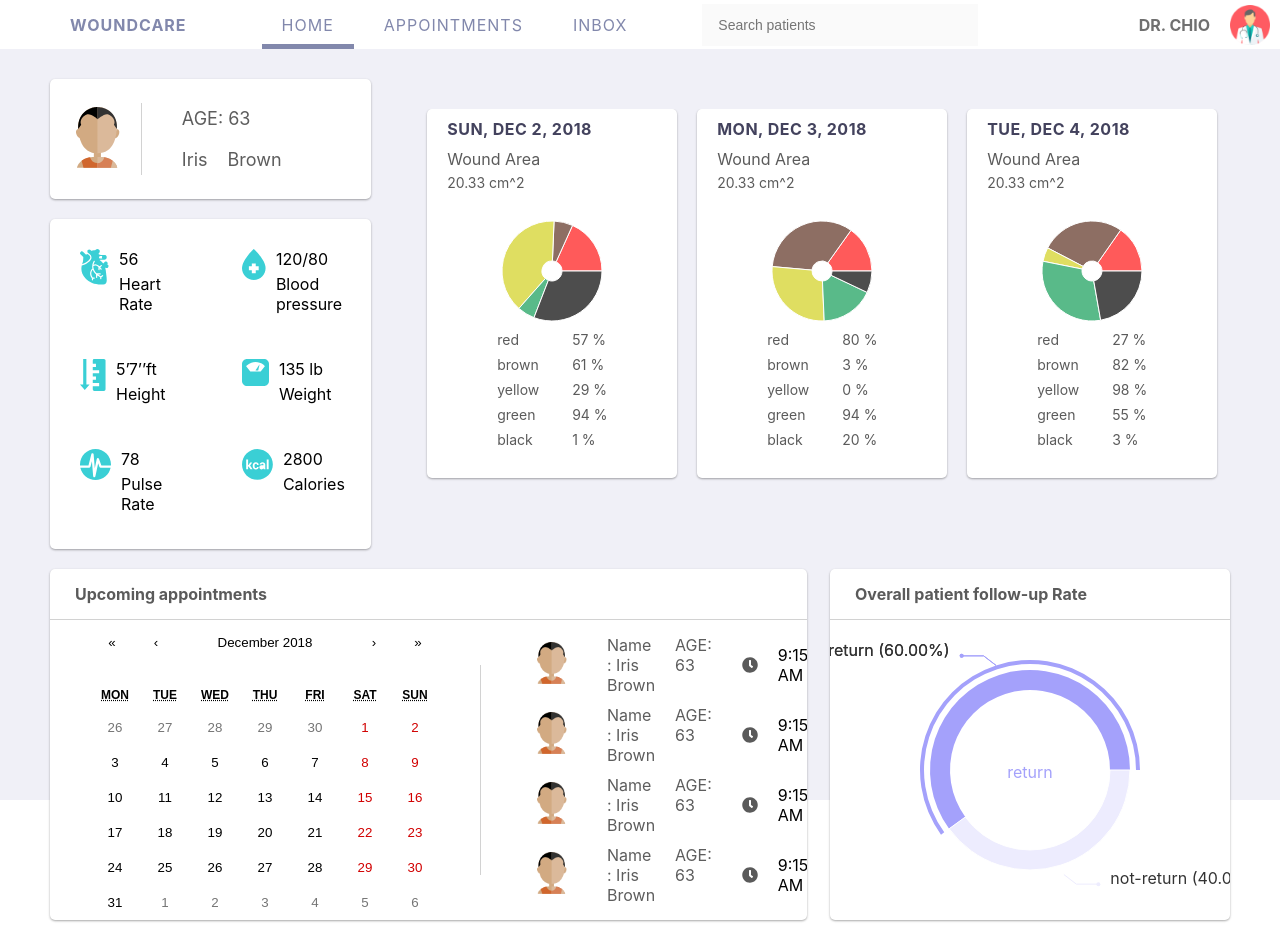
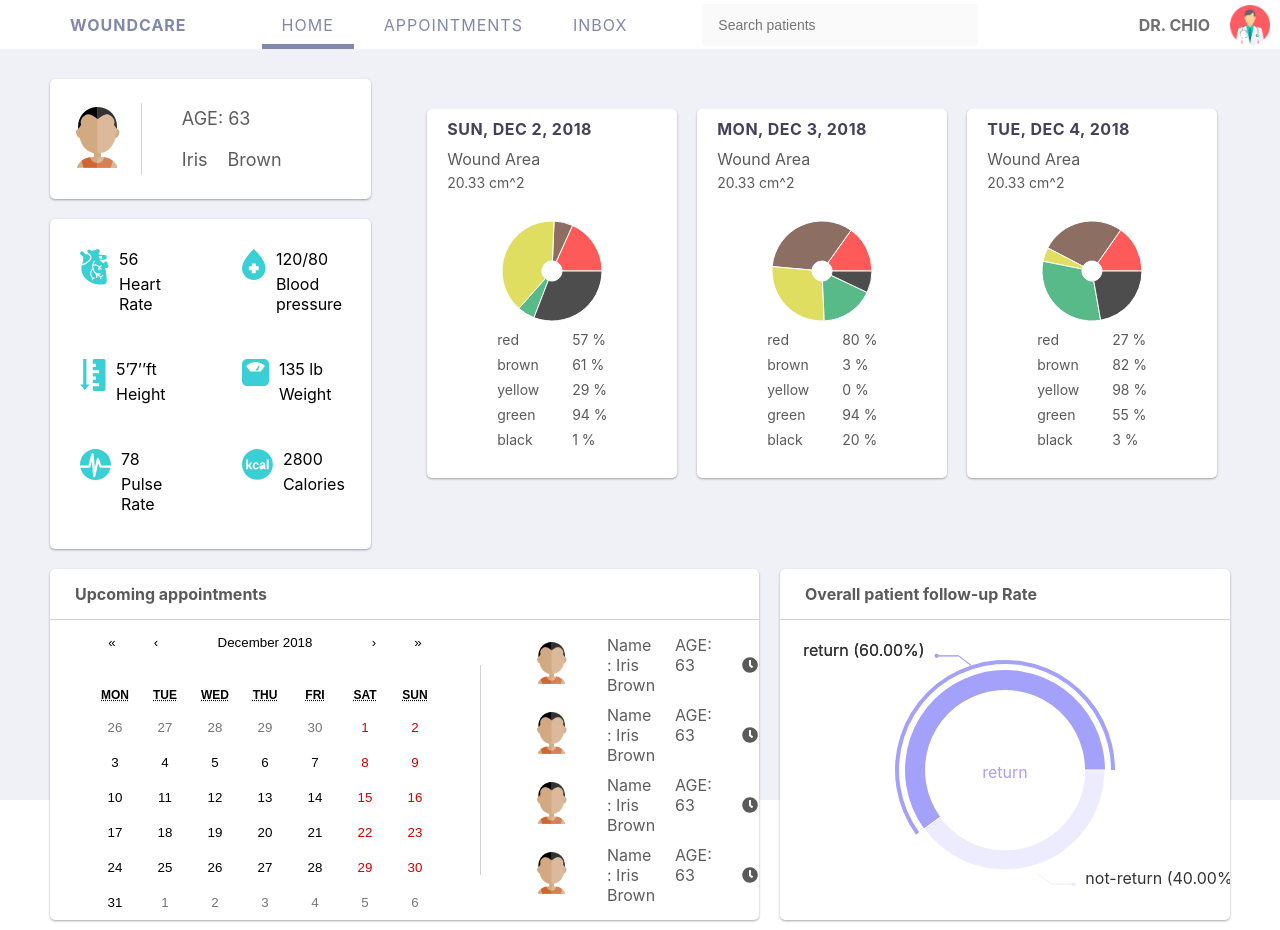
Before and after one commit to Sachinx0e/WoundCare-Frontend, a React (Create React App) app: page /#/patient/1 in a window 1280 px wide. Built offline with nearby package versions, Linux system fonts and the light colour scheme.

Commit message:
Fixed return rate

```diff
--- a/src/components/PatientReturnRate.js
+++ b/src/components/PatientReturnRate.js
@@ -22,7 +22,7 @@ class PatientReturnRate extends Component {
 
                 <div className={css(styles.chartContainer)} >
                     <PieChart
-                            width={400}
+                            width={450}
                             height={300}
                             className={css(styles.chart)}
                             >
```
